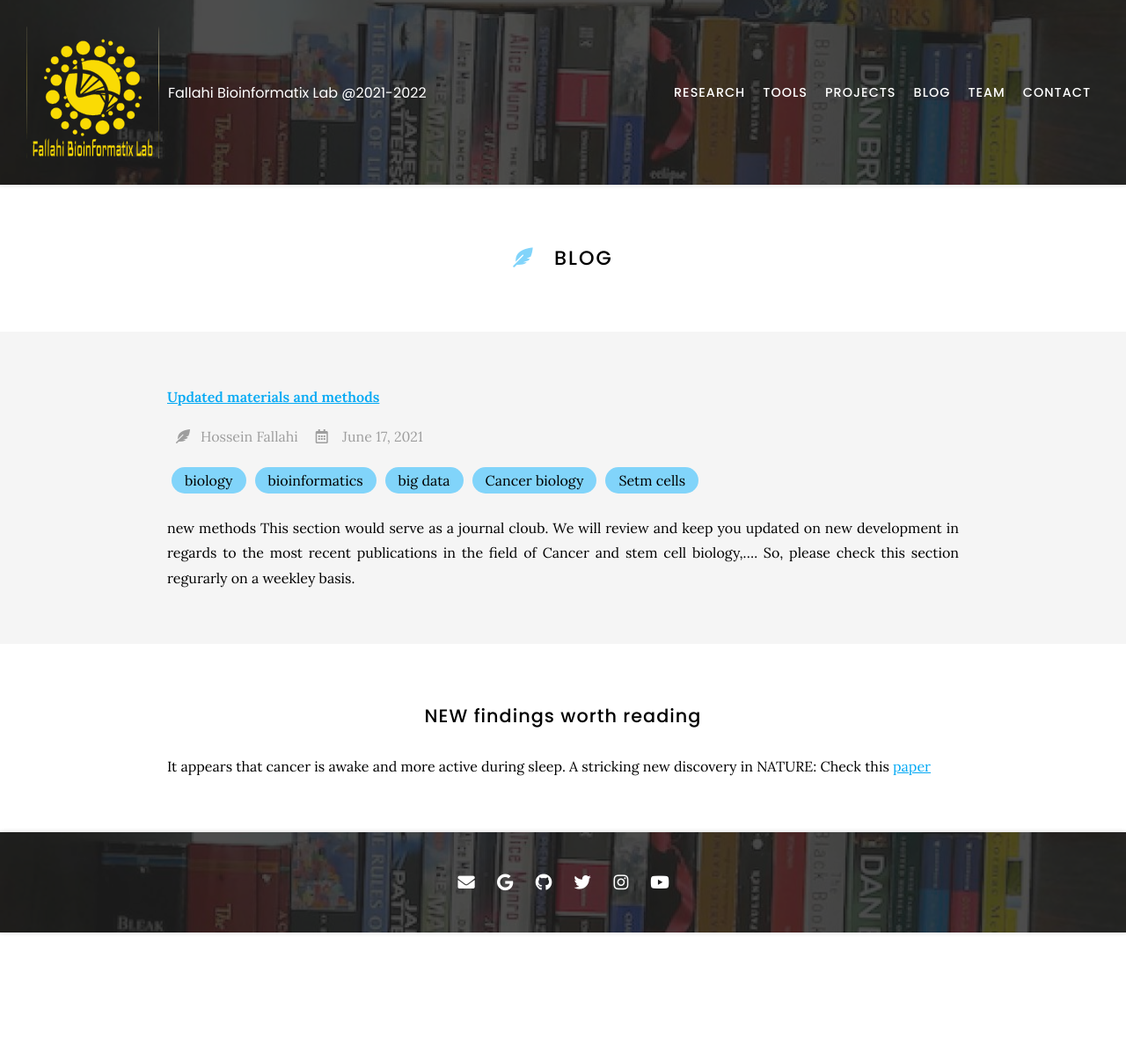
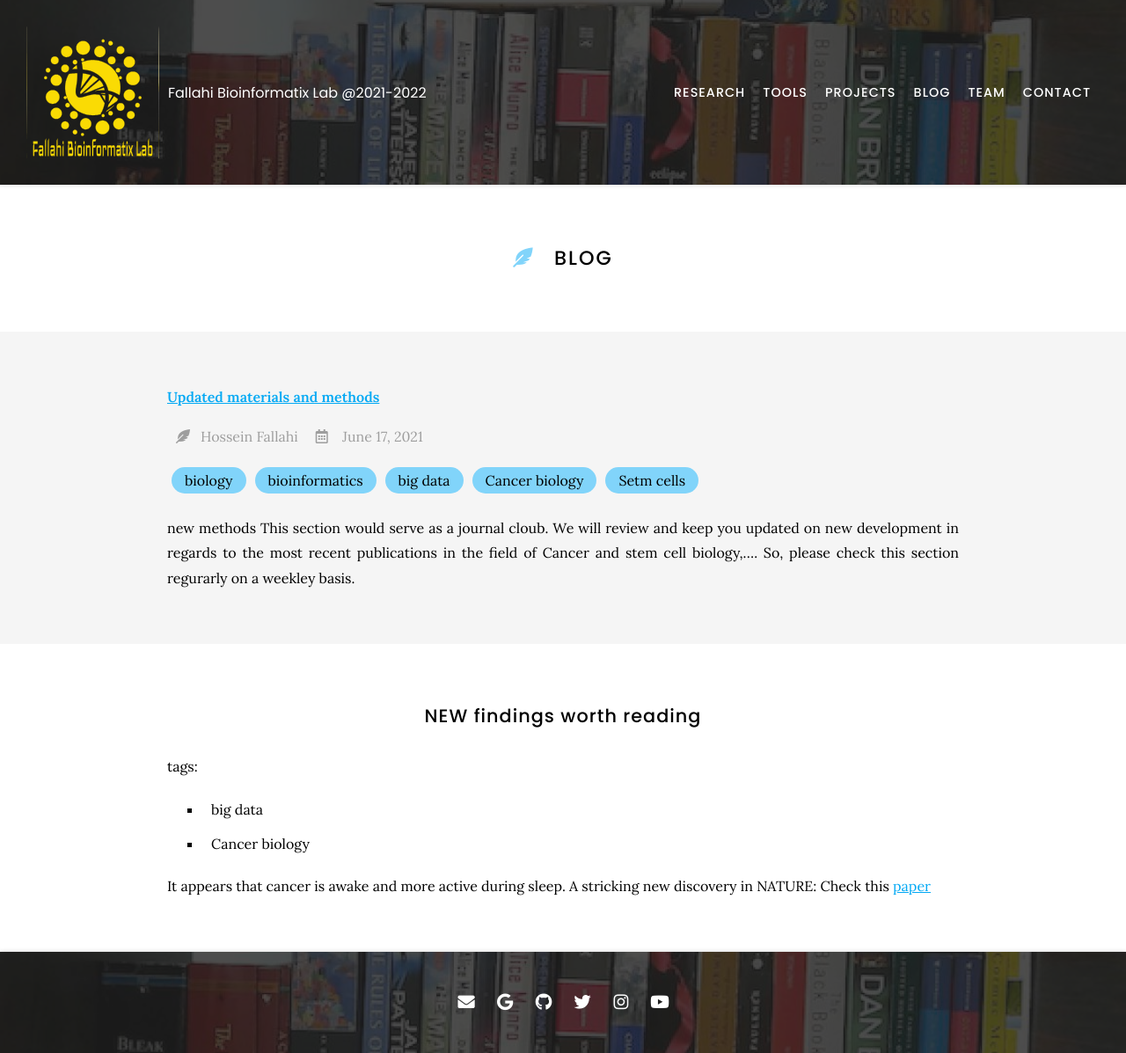
Before and after one commit to Hossein-Fallahi/Fallahi-Bioinformatics-Lab, a Jekyll site: the page built from blog/index.md, in a window 1280 px wide. Shown: the whole page at 88% size. Built offline with Jekyll 4.4.1, drawn with Linux system fonts in a browser that asks for light colours; nearby versions of some CDN libraries; before the commit the page ends 1060 px from its top, so only the background shows below that.

Commit message:
Update index.md

```diff
--- a/blog/index.md
+++ b/blog/index.md
@@ -17,5 +17,9 @@ nav:
 
 ## NEW findings worth reading
 
+tags:
+  - big data
+  - Cancer biology
+
 It appears that cancer is awake and more active during sleep. A stricking new discovery in NATURE:
 Check this [paper](https://www.nature.com/articles/s41586-022-04875-y)
```
